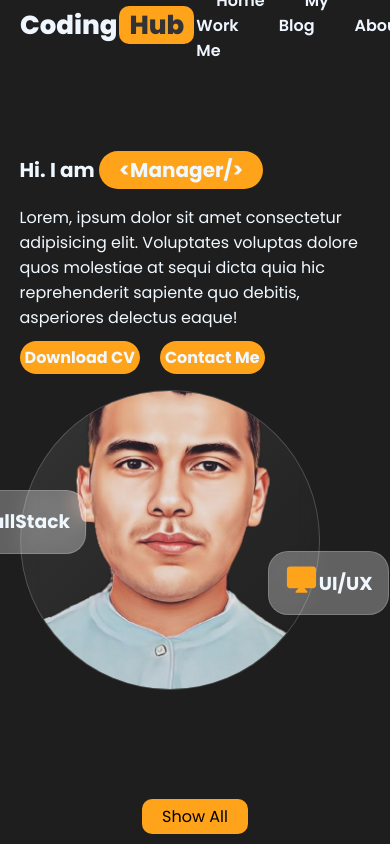
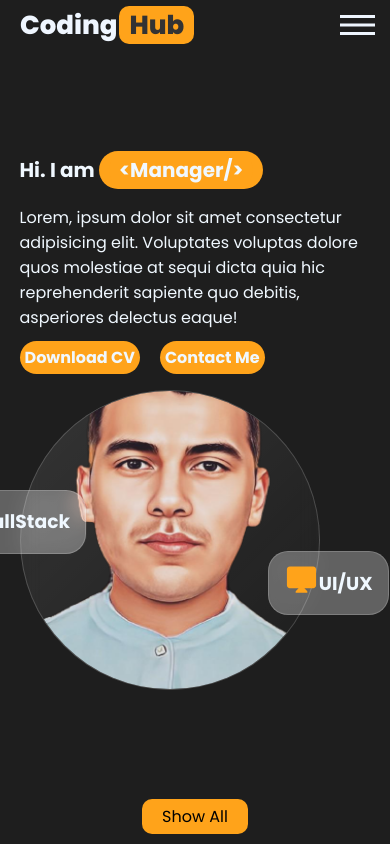
Before and after one commit to iCoderBoy/new-app, a Next.js app: page / in a window 390 px wide. Shown: the top 844 px of the page. Built offline with nearby package versions, Linux system fonts and the light colour scheme.

Commit message:
navbar.module.css

```diff
--- a/styles/navbar.module.css
+++ b/styles/navbar.module.css
@@ -1,5 +1,4 @@
-.nav
-{
+.nav {
     position: fixed;
     height: 50px;
     width: 100%;
@@ -11,31 +10,40 @@
     background: transparent;
     z-index: 1000;
   }
-.nav nav a{
+
+  .nav nav {
+    margin-left: auto;
+    display: flex;
+    align-items: center;
+  }
+
+  .nav nav a {
     margin: 0 10px;
     font-weight: 600;
     padding: 9px 10px;
     border-radius: 50px;
-    transition: .5s;
+    transition: 0.5s;
   }
-.nav nav a:hover
-{
+
+  .nav nav a:hover {
     background: rgba(143, 138, 138, 0.262);
     border-bottom: 1px solid #eff6ff36;
   }
 
-.nav h3{
+  .nav h3 {
     font-size: 26px;
     font-weight: 800;
   }
-.nav h3 span{
+
+  .nav h3 span {
     padding: 1px 10px;
     margin: 0 2px;
     color: #333;
     background-color: #ffa31a;
     border-radius: 10px;
   }
-.nav menu a{
+
+  .nav menu a {
     margin: 0 3px;
     font-weight: 700;
     padding: 5px 10px;
@@ -43,17 +51,94 @@
     border-radius: 10px;
     transition: 0.5s;
   }
-.nav menu a:nth-child(1)
-{
+
+  .nav menu a:nth-child(1) {
     background: transparent;
   }
-.nav menu a:nth-child(1):hover
-{
+
+  .nav menu a:nth-child(1):hover {
     background: rgba(143, 138, 138, 0.262);
     border-bottom: 1px solid #eff6ff36;
   }
-.nav menu a:nth-child(2):hover
-{
 
+  .nav menu a:nth-child(2):hover {
     border-bottom: 1px solid #eff6ffb5;
   }
+
+  /* Hamburger menu styles */
+  .hamburger {
+    display: none;
+    flex-direction: column;
+    justify-content: space-between;
+    width: 30px;
+    height: 20px;
+    cursor: pointer;
+    margin-left: 10px;
+  }
+
+  .bar
+  {
+    position: relative;
+    height: 100%;
+    width: 100%;
+}
+  .bar .toog{
+    position: absolute;
+    width: 35px;
+    height: 3px;
+    background-color: #eff6ff;
+    transition: 0.4s;
+  }
+
+  .bar .toog:nth-child(1) {
+    top: 0;
+  }
+
+  .bar .toog:nth-child(2) {
+    top: 50%;
+    transform: translateY(-50%);
+
+  }
+
+  .bar .toog:nth-child(3) {
+    bottom: 0;
+  }
+
+  .active .toog:nth-child(1) {
+    transform: translateY(8px) rotate(45deg);
+  }
+
+  .active .toog:nth-child(2) {
+    opacity: 0;
+  }
+
+  .active .toog:nth-child(3) {
+    transform: translateY(-8px) rotate(-45deg);
+  }
+
+  /* Media query for screens smaller than 600px */
+  @media (max-width: 788px) {
+    .nav nav {
+      display: none;
+      flex-direction: column;
+      position: absolute;
+      top: 50px;
+      left: 0;
+      width: 100%;
+      background: #ffffff0b;
+      backdrop-filter: blur(2px) !important;
+      padding: 20px;
+    }
+
+    .nav nav.open {
+      display: flex;
+    }
+
+    .nav menu {
+      display: none;
+    }
+
+    .hamburger {
+      display: block;
+    }
+  }
```
Lines whose indentation alone changed are shown as unchanged.
